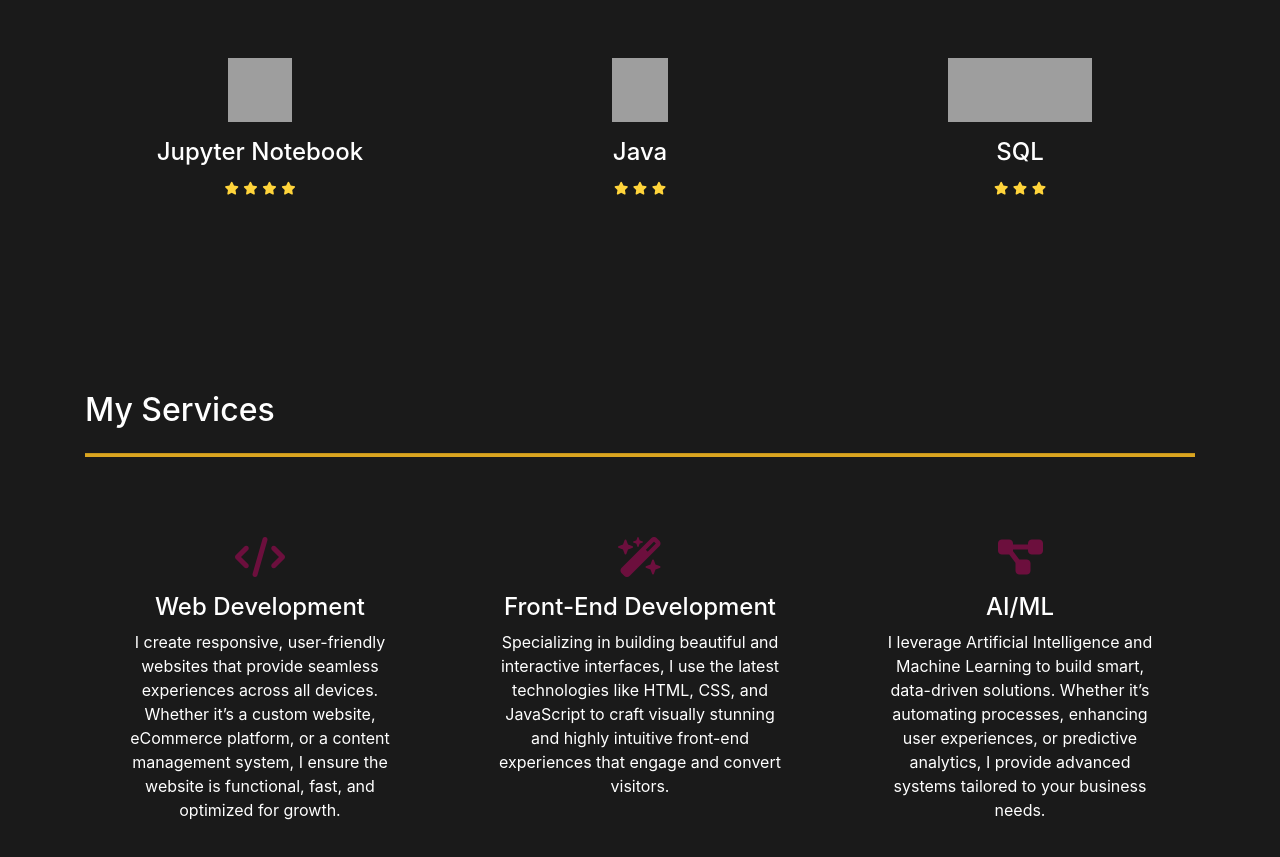
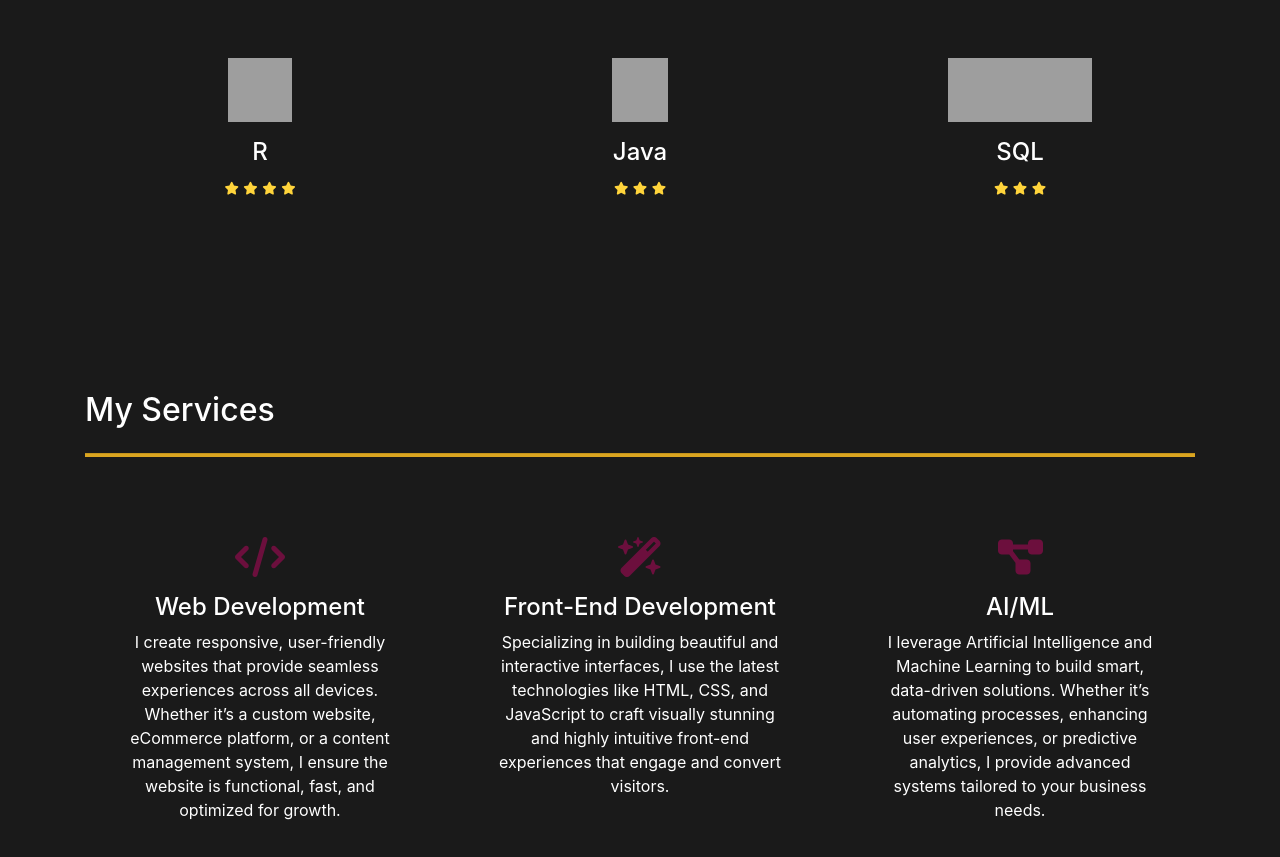
Before and after one commit to mecharla/My-Digital-Space, a plain HTML site: page index.html in a window 1280 px wide. Shown: the part 1540-2397 px from the top of the page. Drawn offline with nearby package versions, Linux system fonts and the light colour scheme; grey boxes are pictures that could not be loaded.

Commit message:
Update index.html

```diff
--- a/index.html
+++ b/index.html
@@ -180,7 +180,7 @@
                         <div class="skill-card mb-3 text-center">
                             <img src="https://upload.wikimedia.org/wikipedia/commons/1/1b/R_logo.svg"
                                 class="my-logo pb-3" style="width:4rem" />
-                            <h4>Jupyter Notebook</h4>
+                            <h4>R</h4>
                             <i class="fa-solid fa-star" style="color: #FFD43B; font-size: 0.8rem;"></i>
                             <i class="fa-solid fa-star" style="color: #FFD43B; font-size: 0.8rem;"></i>
                             <i class="fa-solid fa-star" style="color: #FFD43B; font-size: 0.8rem;"></i>
```
